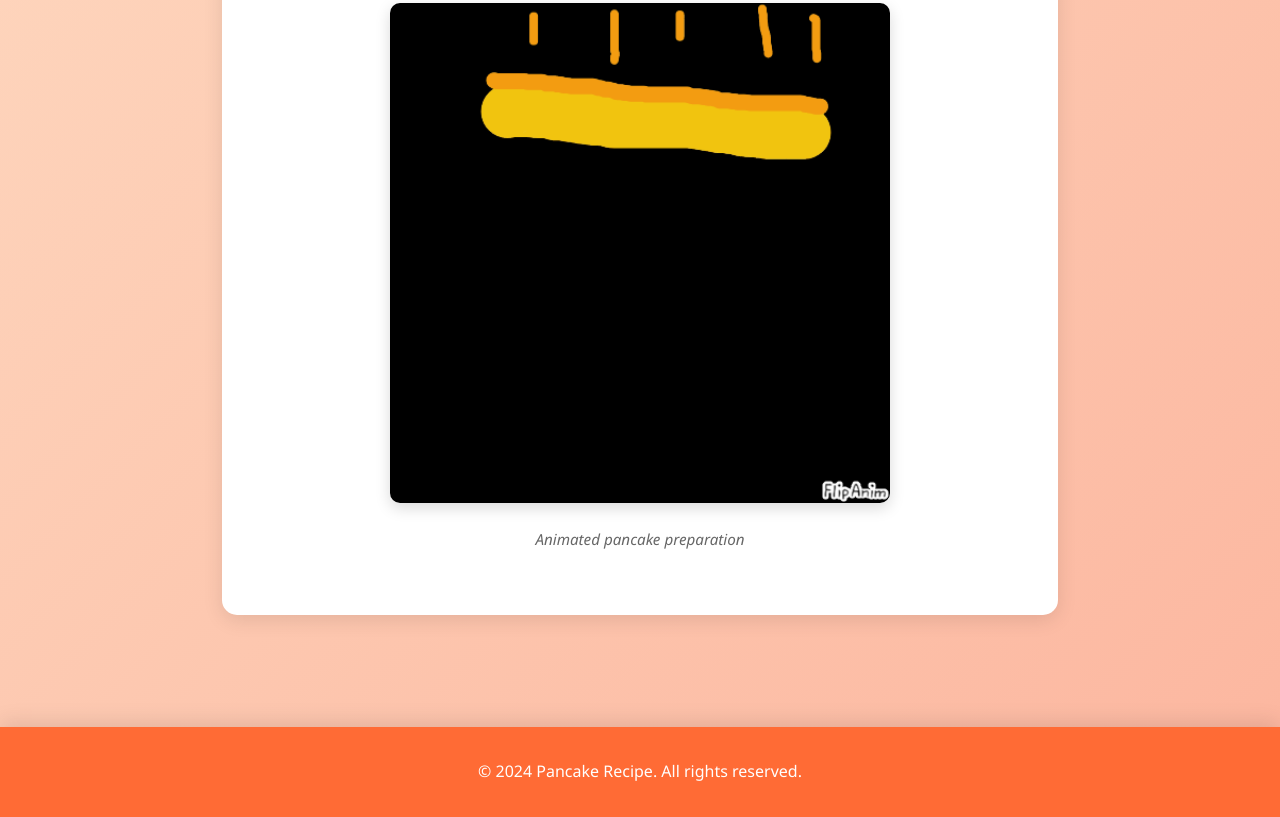
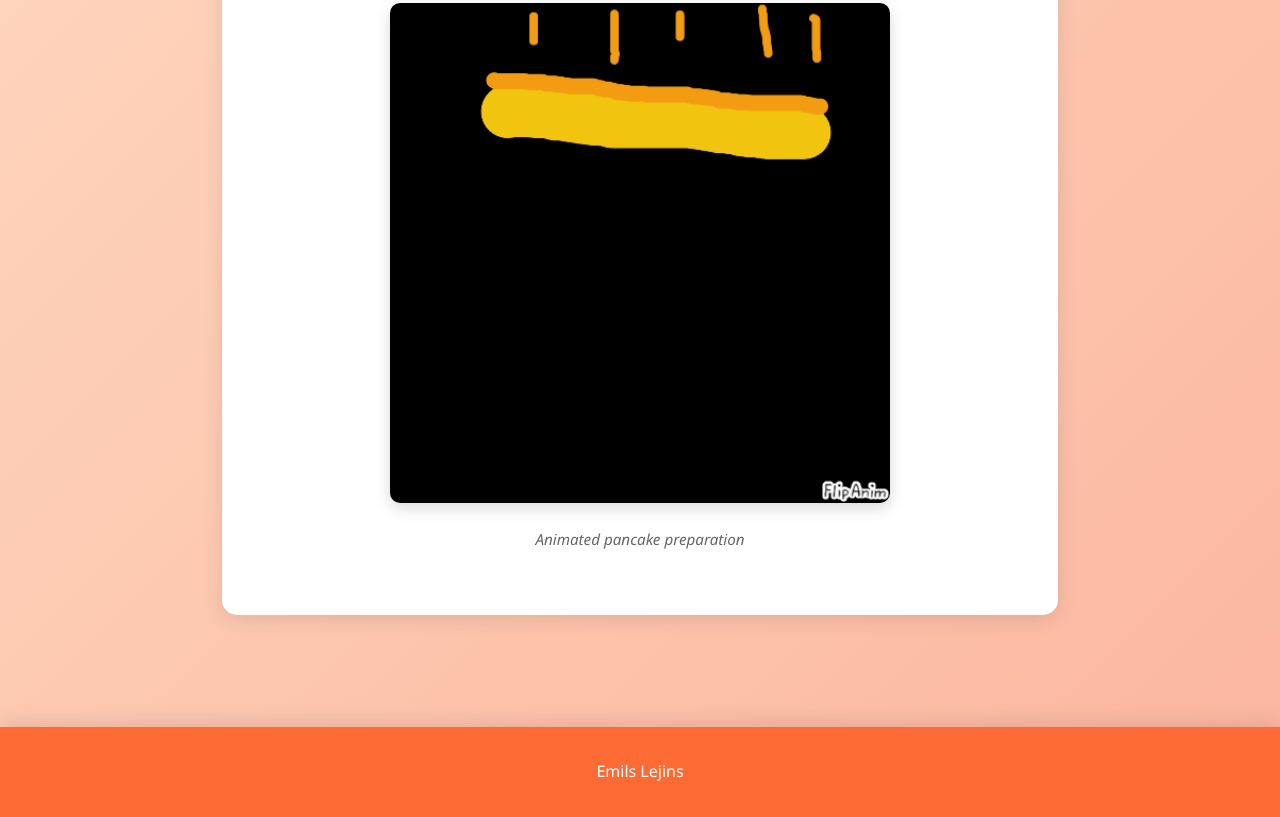
Before and after one commit to Emsusmax/pancakes, a plain HTML site: page index.html in a window 1280 px wide. Shown: the part 1729-2546 px from the top of the page. Drawn offline with Linux system fonts and the light colour scheme; a script that the page names is missing.

Commit message:
Update footer to include author name

```diff
--- a/index.html
+++ b/index.html
@@ -62,7 +62,7 @@
   </main>
 
   <footer>
-    <p>&copy; 2024 Pancake Recipe. All rights reserved.</p>
+    <p>Emils Lejins</p>
   </footer>
 </body>
 </html>
```
